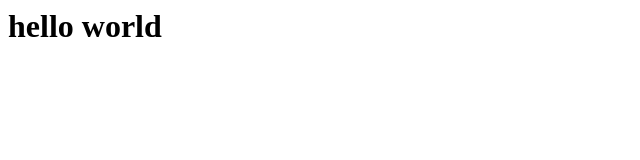
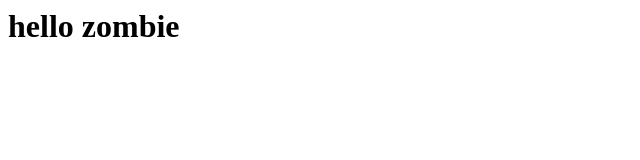
Before and after one commit to Kouroshmoshrefi/jenkins-testfiles, a plain HTML site: page index.html in a window 1280 px wide. Shown: the full height of the page, 0-640 px from the left. Drawn offline with Linux system fonts and the light colour scheme.

Commit message:
Update index.html

```diff
--- a/index.html
+++ b/index.html
@@ -1 +1 @@
-<h1> hello world </h1>
+<h1> hello zombie </h1>
```
